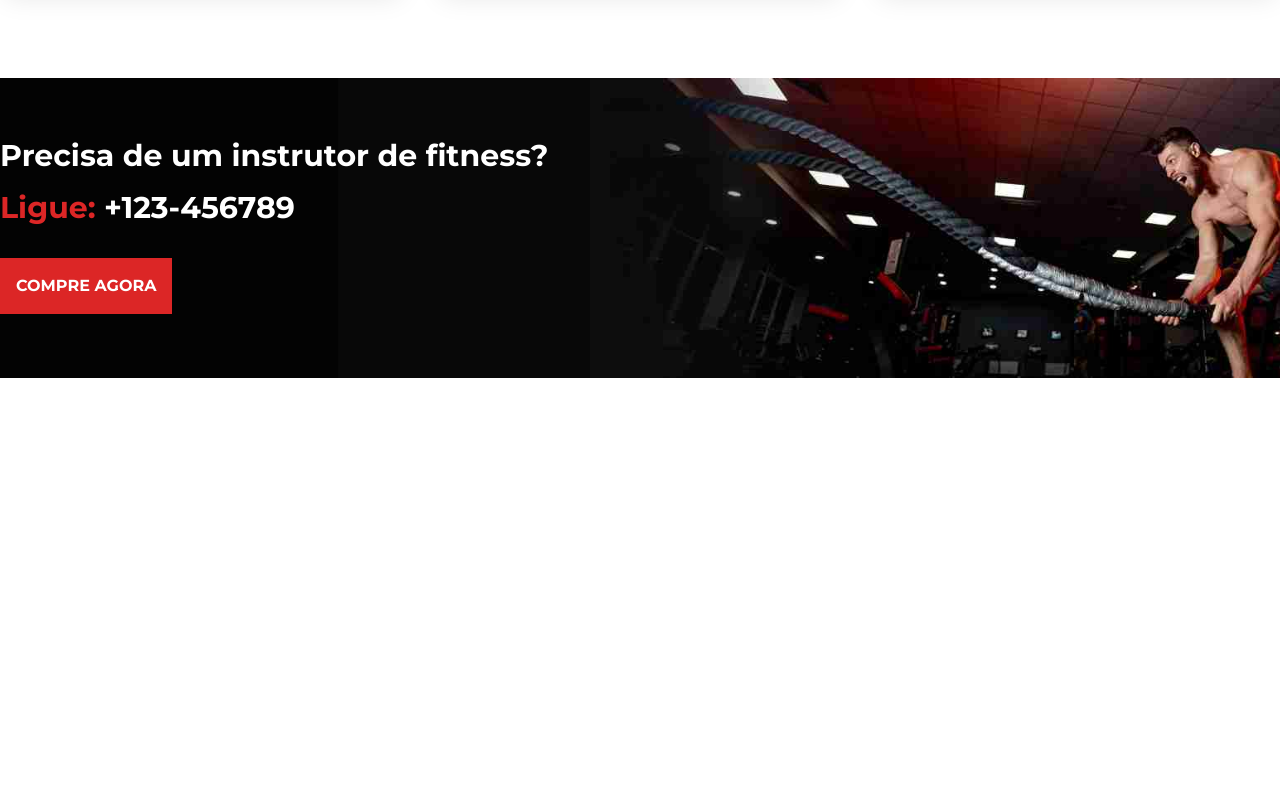
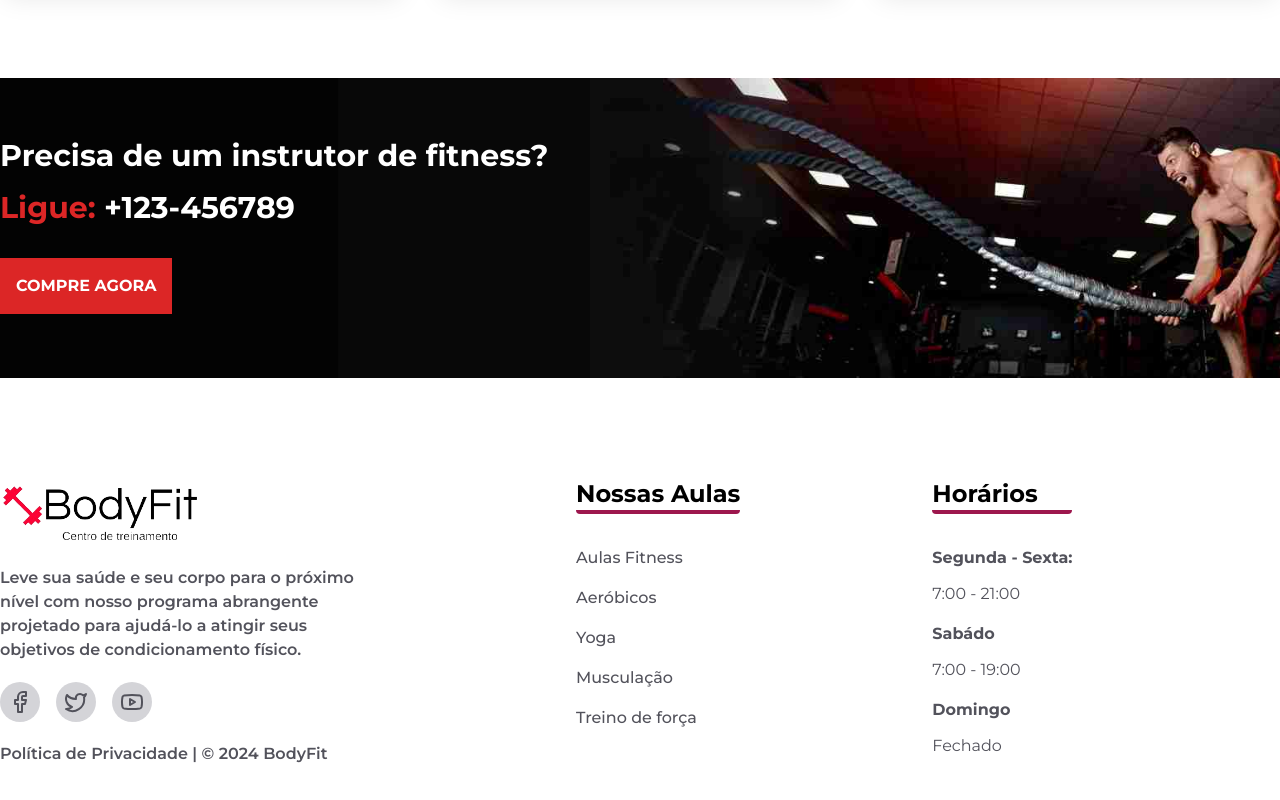
Before and after one commit to MorettiLeonardo/bodyfit, a React (Create React App) app: page / in a window 1280 px wide. Shown: the part 7433-8233 px from the top of the page. Before the commit the page ends 7811 px from the top, so only its background shows below. Built offline with nearby package versions, Linux system fonts and the light colour scheme.

Commit message:
feat: create footer

```diff
--- /dev/null
+++ b/src/components/Footer/index.tsx
@@ -0,0 +1,63 @@
+import { Facebook, Twitter, Youtube } from 'lucide-react'
+
+import logo from '../../assets/images/BodyFit_black.png'
+
+const Footer = () => (
+  <footer className="container flex gap-[15%] py-[100px] text-zinc-600">
+    <div className="max-w-[30%] flex flex-col gap-5">
+      <img className="max-w-[200px]" src={logo} alt="BodyFit" />
+      <p className="text-zinc-600 font-semibold">
+        Leve sua saúde e seu corpo para o próximo nível com nosso programa
+        abrangente projetado para ajudá-lo a atingir seus objetivos de
+        condicionamento físico.
+      </p>
+      <ul className="flex gap-4">
+        <li className="bg-zinc-300 text-zinc-600 p-2 rounded-full transition ease-linear hover:bg-pink-800 hover:text-white">
+          <Facebook />
+        </li>
+        <li className="bg-zinc-300 text-zinc-600 p-2 rounded-full transition ease-linear hover:bg-pink-800 hover:text-white">
+          <Twitter />
+        </li>
+        <li className="bg-zinc-300 text-zinc-600 p-2 rounded-full transition ease-linear hover:bg-pink-800 hover:text-white">
+          <Youtube />
+        </li>
+      </ul>
+      <p className=" font-semibold">
+        Política de Privacidade | &copy; 2024 BodyFit
+      </p>
+    </div>
+    <div className="max-w-[30%] font-medium">
+      <h2 className="border-b-[4px] rounded border-pink-800 font-bold text-black text-2xl">
+        Nossas Aulas
+      </h2>
+      <ul className="mt-8 flex flex-col gap-4">
+        <li>Aulas Fitness</li>
+        <li>Aeróbicos</li>
+        <li>Yoga</li>
+        <li>Musculação</li>
+        <li>Treino de força </li>
+      </ul>
+    </div>
+    <div className="max-w-[30%]">
+      <h2 className="border-b-[4px] rounded border-pink-800 font-bold text-black text-2xl">
+        Horários{' '}
+      </h2>
+      <ul className="mt-8 flex flex-col gap-4">
+        <li>
+          <p className="font-bold">Segunda - Sexta:</p>
+          <p className="mt-3">7:00 - 21:00</p>
+        </li>
+        <li>
+          <p className="font-bold">Sabádo</p>
+          <p className="mt-3">7:00 - 19:00</p>
+        </li>
+        <li>
+          <p className="font-bold">Domingo</p>
+          <p className="mt-3">Fechado</p>
+        </li>
+      </ul>
+    </div>
+  </footer>
+)
+
+export default Footer
--- a/src/pages/Home/index.tsx
+++ b/src/pages/Home/index.tsx
@@ -10,6 +10,7 @@ import Testimonials from '../../components/Testimonials'
 import WhyChooseUs from '../../components/WhyChooseUs'
 import Prices from '../../components/Prices'
 import LatestBlog from '../../components/LatestBlog'
+import Footer from '../../components/Footer'
 
 const Home = () => (
   <>
@@ -25,6 +26,7 @@ const Home = () => (
     <Prices />
     <LatestBlog />
     <BannerTrainer />
+    <Footer />
   </>
 )
 
```
Also changed, not shown: src/assets/images/BodyFit_black.png (added).
